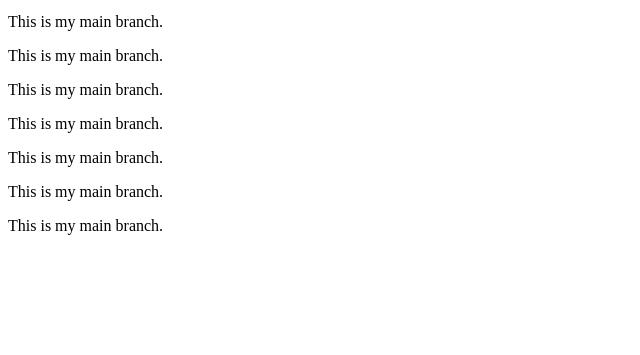
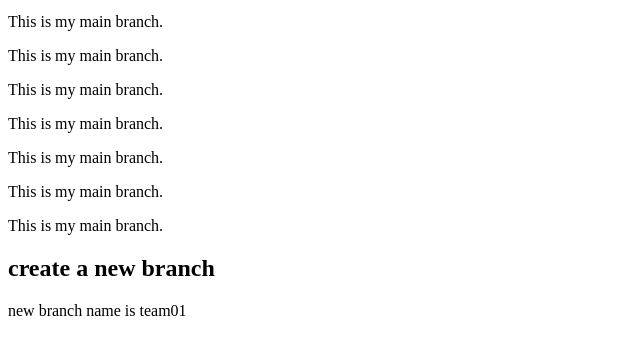
Before and after one commit to Irfananik/git_prac2, a plain HTML site: page index.html in a window 1280 px wide. Shown: the part 101-456 px from the top of the page, without its empty margins (0-640 px from the left). Drawn offline with Linux system fonts and the light colour scheme.

Commit message:
commit from team01

```diff
--- a/index.html
+++ b/index.html
@@ -16,5 +16,8 @@
     <p>This is my main branch.</p>
     <p>This is my main branch.</p>
     <p>This is my main branch.</p>
+
+    <h2>create a new branch</h2>
+    <p>new branch name is team01</p>
 </body>
 </html>
```
